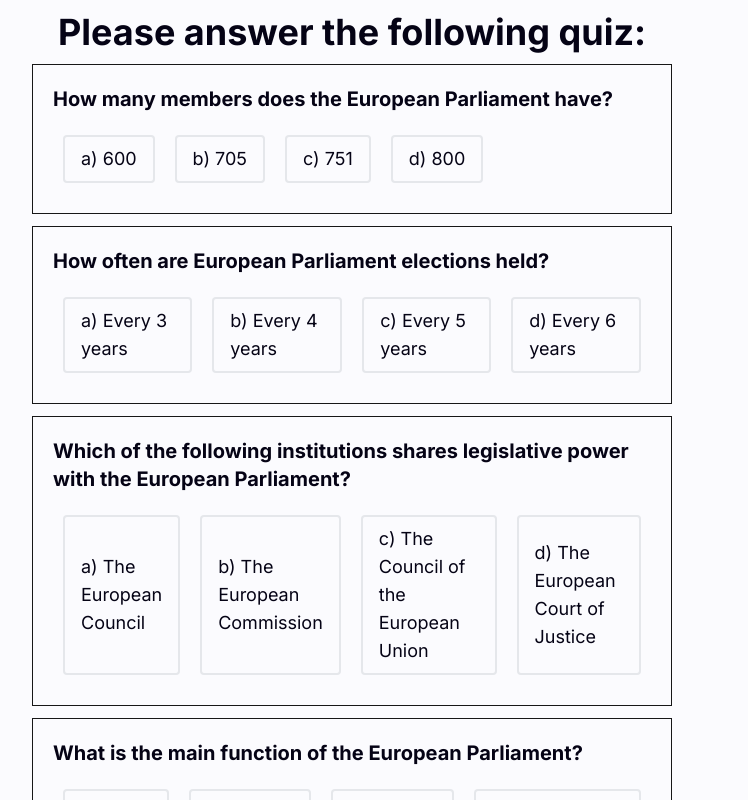
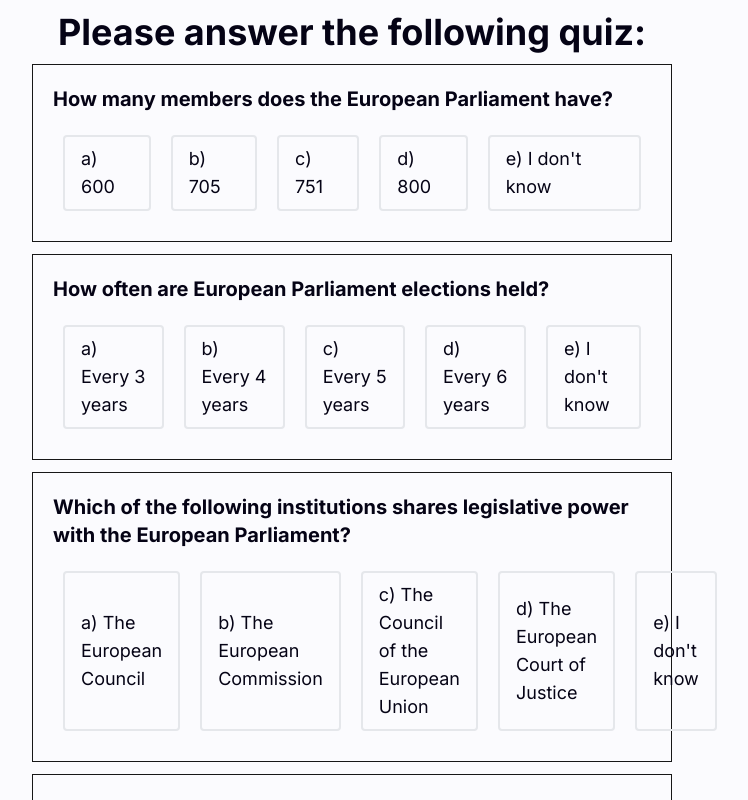
Before and after one commit to FelixHornberger/quote-and-vote, a Next.js app: page /pre-study in a window 1280 px wide. Shown: the top 800 px of the page, without its empty margins (288-1036 px from the left). Built offline with nearby package versions, Linux system fonts and the light colour scheme.

Commit message:
Added new answer Options to Pre-Study Page

```diff
--- a/app/pre-study/page.tsx
+++ b/app/pre-study/page.tsx
@@ -5,19 +5,19 @@ export default function Home() {
 
 
   const question1 = "How many members does the European Parliament have?";
-  const labels1 = ["a) 600","b) 705","c) 751","d) 800"];
+  const labels1 = ["a) 600","b) 705","c) 751","d) 800", "e) I don't know"];
 
   const question2 = "How often are European Parliament elections held?";
-  const labels2 = ["a) Every 3 years","b) Every 4 years","c) Every 5 years","d) Every 6 years"];
+  const labels2 = ["a) Every 3 years","b) Every 4 years","c) Every 5 years","d) Every 6 years", "e) I don't know"];
 
   const question3 = "Which of the following institutions shares legislative power with the European Parliament?";
-  const labels3 = ["a) The European Council","b) The European Commission","c) The Council of the European Union","d) The European Court of Justice"];
+  const labels3 = ["a) The European Council","b) The European Commission","c) The Council of the European Union","d) The European Court of Justice", "e) I don't know"];
 
   const question4 = "What is the main function of the European Parliament?";
-  const labels4 = ["a) To propose new EU laws","b) To pass and amend legislation","c) To manage the EU budget directly","d) To adjudicate legal disputes between member states"];
+  const labels4 = ["a) To propose new EU laws","b) To pass and amend legislation","c) To manage the EU budget directly","d) To adjudicate legal disputes between member states", "e) I don't know"];
 
   const question5 = "What is the process called when the European Parliament votes to approve or reject the European Commission as a whole?";
-  const labels5 = ["a) Confirmation hearing","b) Legislative review","c) Motion of censure","d) Investiture vote"];
+  const labels5 = ["a) Confirmation hearing","b) Legislative review","c) Motion of censure","d) Investiture vote", "e) I don't know"];
 
   return (
     <main className="flex flex-col items-center">
```
